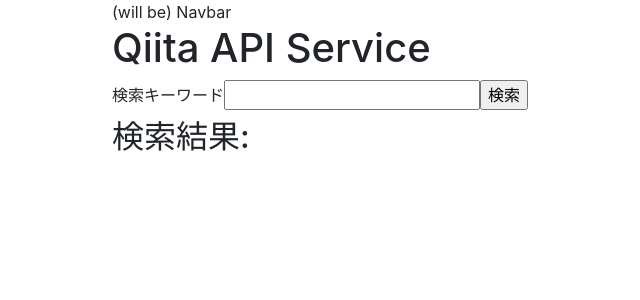
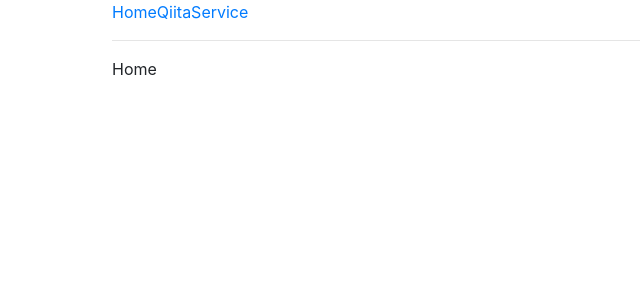
Before and after one commit to sudachi0114/react-frontend-playground, a React (Create React App) app: page / in a window 1280 px wide. Shown: the top 300 px of the page, without its empty margins (16-656 px from the left). Built offline with nearby package versions, Linux system fonts and the light colour scheme.

Commit message:
Navigation 機能を搭載

```diff
--- a/src/components/App.jsx
+++ b/src/components/App.jsx
@@ -1,4 +1,6 @@
 import React, { Component } from 'react';
+import { BrowserRouter as Router, Route } from 'react-router-dom';
+import Home from './Home';
 import Navbar from './Navbar'
 import QiitaService from "./QiitaService"
 
@@ -8,9 +10,14 @@
       <div className="App">
         <div class="mx-auto" style={{width: "80%"}}>
 
-          <Navbar />
-
-          <QiitaService />
+          <Router>
+            <div>
+              <Navbar />
+              <hr />
+              <Route exact path='/' component={Home} />
+              <Route path='/qs' component={QiitaService} />
+            </div>
+          </Router>
 
         </div>
       </div>
--- /dev/null
+++ b/src/components/Home.jsx
@@ -0,0 +1,13 @@
+import React from 'react';
+
+class Home extends React.Component {
+  render() {
+    return (
+      <div className="Home">
+          Home
+      </div>
+    )
+  }
+}
+
+export default Home;
--- a/src/components/Navbar.jsx
+++ b/src/components/Navbar.jsx
@@ -5,10 +5,11 @@
   render() {
     return(
       <div>
-        (will be) Navbar
+        <Link to="/">Home</Link>
+        <Link to="/qs">QiitaService</Link>
       </div>
     )
   }
 }
 
-export default Navbar
+export default Navbar;
```
